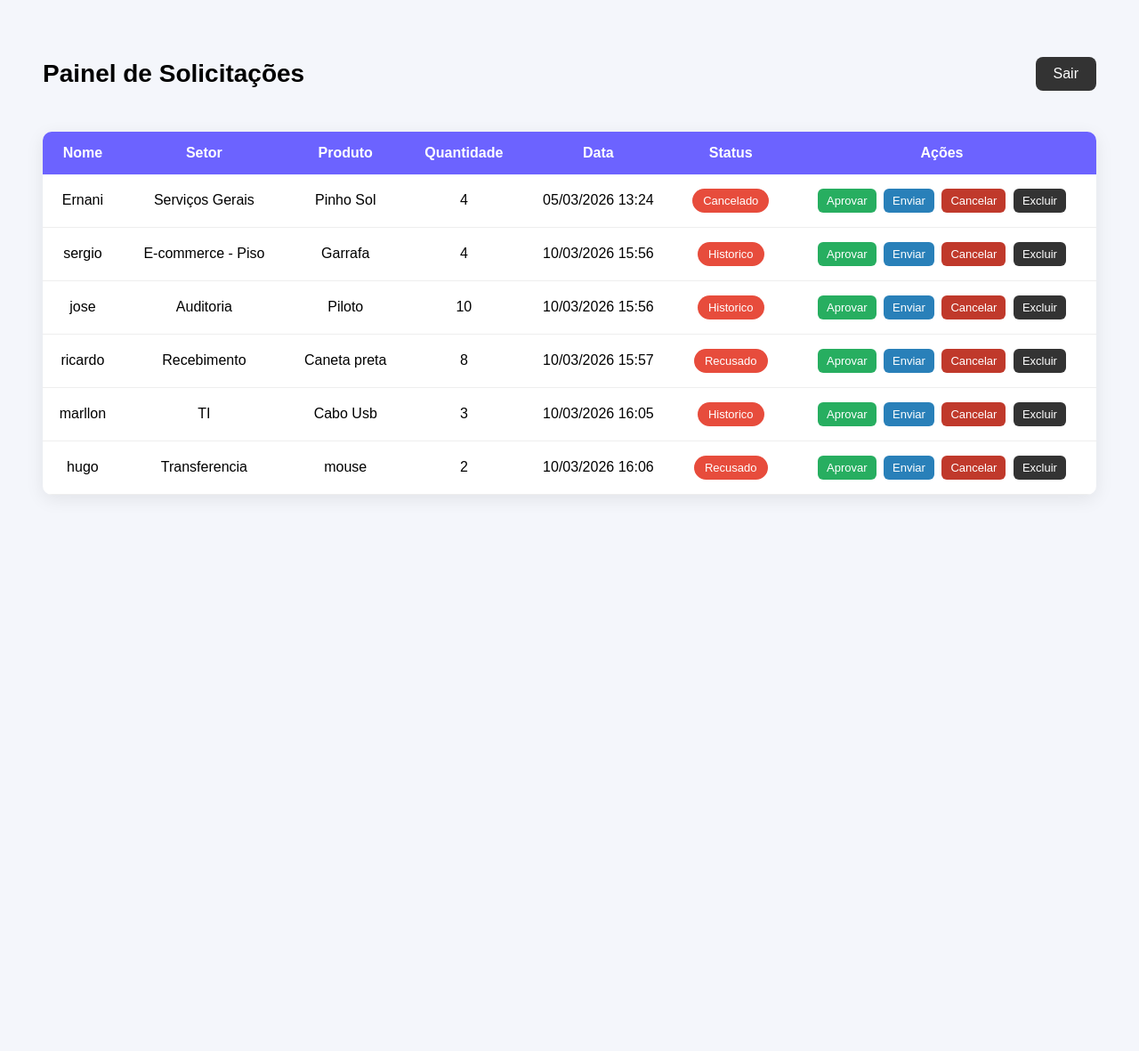
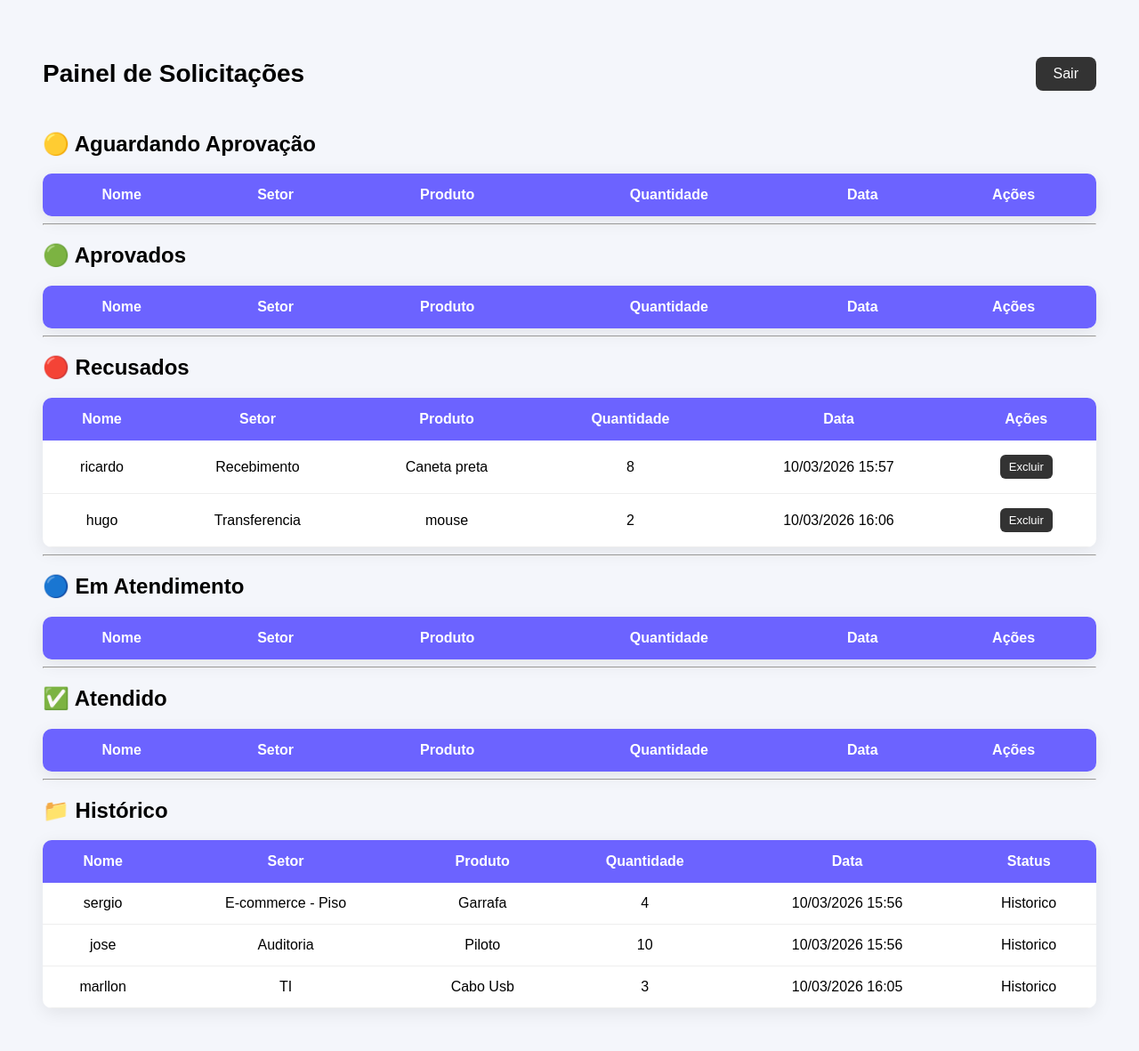
Before and after one commit to marllonvns/sistema-compras, a Flask app: page /admin in a window 1280 px wide. Shown: the whole page at 89% size. Before the commit the page ends 557 px from the top, so only its background shows below. Run offline with Flask 3, Linux system fonts and the light colour scheme; the visitor is signed in with stand-in values (Sample User, id 1); data comes from the database, SQL or seed files in the repository; both versions use the stored data as it was after the commit; lists and menus that the app fills with data are empty.

Commit message:
mudanca na tela de admin

```diff
--- a/app.py
+++ b/app.py
@@ -70,13 +70,27 @@ def admin():
     if not session.get("logado"):
         return redirect(url_for("login"))
 
-    solicitacoes = Solicitacao.query.all()
-    return render_template("admin.html", solicitacoes=solicitacoes)
+    pendentes = Solicitacao.query.filter_by(status="Pendente").all()
+    aprovados = Solicitacao.query.filter_by(status="Aprovado").all()
+    recusados = Solicitacao.query.filter_by(status="Recusado").all()
+    atendimento = Solicitacao.query.filter_by(status="Em Atendimento").all()
+    atendidos = Solicitacao.query.filter_by(status="Atendido").all()
+    historico = Solicitacao.query.filter_by(status="Historico").all()
 
-@app.route("/excluir/<int:id>")
-def excluir(id):
-    solicitacao = Solicitacao.query.get_or_404(id)
-    db.session.delete(solicitacao)
+    return render_template(
+        "admin.html",
+        pendentes=pendentes,
+        aprovados=aprovados,
+        recusados=recusados,
+        atendimento=atendimento,
+        atendidos=atendidos,
+        historico=historico
+    )
+
+@app.route("/status/<int:id>/<novo_status>")
+def mudar_status(id, novo_status):
+    solicitacao = Solicitacao.query.get(id)
+    solicitacao.status = novo_status
     db.session.commit()
     return redirect(url_for("admin"))
 
@@ -100,6 +114,19 @@ def alterar_status(id, novo_status):
 def sucesso():
     return render_template("sucesso.html")
 
+@app.route("/excluir/<int:id>")
+def excluir(id):
+    if not session.get("logado"):
+        return redirect(url_for("login"))
+
+    solicitacao = Solicitacao.query.get(id)
+
+    if solicitacao:
+        db.session.delete(solicitacao)
+        db.session.commit()
+
+    return redirect(url_for("admin"))
+
 with app.app_context():
     db.create_all()
 
--- a/templates/admin.html
+++ b/templates/admin.html
@@ -113,6 +113,22 @@ tr:hover{
     background:#333;
 }
 
+.card{
+    background:white;
+    padding:15px;
+    border-radius:10px;
+    box-shadow:0 5px 15px rgba(0,0,0,0.05);
+    margin-bottom:15px;
+}
+
+.aprovado-card{
+    border-left:5px solid #2ecc71;
+}
+
+.recusado-card{
+    border-left:5px solid #e74c3c;
+}
+
 </style>
 </head>
 
@@ -123,8 +139,170 @@ tr:hover{
 <a href="{{ url_for('logout') }}" class="logout">Sair</a>
 </div>
 
+<h2>🟡 Aguardando Aprovação</h2>
 <table>
+    <thead>
+        <tr>
+            <th>Nome</th>
+            <th>Setor</th>
+            <th>Produto</th>
+            <th>Quantidade</th>
+            <th>Data</th>
+            <th>Ações</th>
+        </tr>
+    </thead>
+    <tbody>
+        {% for s in pendentes %}
+        <tr>
+            <td>{{ s.nome }}</td>
+            <td>{{ s.setor }}</td>
+            <td>{{ s.produto }}</td>
+            <td>{{ s.quantidade }}</td>
+            <td>{{ s.data.strftime('%d/%m/%Y %H:%M') }}</td>
+            <td>
+                <a href="/status/{{ s.id }}/Aprovado" class="btn aprovar">Aprovar</a>
+                <a href="/status/{{ s.id }}/Recusado" class="btn cancelar">Recusar</a>
+            </td>
+        </tr>
+        {% endfor %}
+    </tbody>
+</table>
 
+<hr>
+
+
+<h2>🟢 Aprovados</h2>
+<table>
+    <thead>
+        <tr>
+            <th>Nome</th>
+            <th>Setor</th>
+            <th>Produto</th>
+            <th>Quantidade</th>
+            <th>Data</th>
+            <th>Ações</th>
+        </tr>
+    </thead>
+    <tbody>
+        {% for s in aprovados %}
+        <tr>
+            <td>{{ s.nome }}</td>
+            <td>{{ s.setor }}</td>
+            <td>{{ s.produto }}</td>
+            <td>{{ s.quantidade }}</td>
+            <td>{{ s.data.strftime('%d/%m/%Y %H:%M') }}</td>
+            <td>
+                <a href="/status/{{ s.id }}/Em Atendimento" class="btn enviar">
+                    Iniciar Atendimento
+                </a>
+            </td>
+        </tr>
+        {% endfor %}
+    </tbody>
+</table>
+
+<hr>
+
+<h2>🔴 Recusados</h2>
+<table>
+    <thead>
+        <tr>
+            <th>Nome</th>
+            <th>Setor</th>
+            <th>Produto</th>
+            <th>Quantidade</th>
+            <th>Data</th>
+            <th>Ações</th>
+        </tr>
+    </thead>
+    <tbody>
+        {% for s in recusados %}
+        <tr>
+            <td>{{ s.nome }}</td>
+            <td>{{ s.setor }}</td>
+            <td>{{ s.produto }}</td>
+            <td>{{ s.quantidade }}</td>
+            <td>{{ s.data.strftime('%d/%m/%Y %H:%M') }}</td>
+            <td>
+                <a href="/excluir/{{ s.id }}" class="btn excluir">
+                    Excluir
+                </a>
+            </td>
+        </tr>
+        {% endfor %}
+    </tbody>
+</table>
+
+<hr>
+
+<h2>🔵 Em Atendimento</h2>
+<table>
+    <thead>
+        <tr>
+            <th>Nome</th>
+            <th>Setor</th>
+            <th>Produto</th>
+            <th>Quantidade</th>
+            <th>Data</th>
+            <th>Ações</th>
+        </tr>
+    </thead>
+    <tbody>
+        {% for s in atendimento %}
+        <tr>
+            <td>{{ s.nome }}</td>
+            <td>{{ s.setor }}</td>
+            <td>{{ s.produto }}</td>
+            <td>{{ s.quantidade }}</td>
+            <td>{{ s.data.strftime('%d/%m/%Y %H:%M') }}</td>
+            <td>
+                <a href="/status/{{ s.id }}/Atendido" class="btn aprovar">
+                    Finalizar
+                </a>
+            </td>
+        </tr>
+        {% endfor %}
+    </tbody>
+</table>
+
+<hr>
+
+
+<h2>✅ Atendido</h2>
+<table>
+    <thead>
+        <tr>
+            <th>Nome</th>
+            <th>Setor</th>
+            <th>Produto</th>
+            <th>Quantidade</th>
+            <th>Data</th>
+            <th>Ações</th>
+        </tr>
+    </thead>
+    <tbody>
+        {% for s in atendidos %}
+        <tr>
+            <td>{{ s.nome }}</td>
+            <td>{{ s.setor }}</td>
+            <td>{{ s.produto }}</td>
+            <td>{{ s.quantidade }}</td>
+            <td>{{ s.data.strftime('%d/%m/%Y %H:%M') }}</td>
+            <td>
+                <a href="/status/{{ s.id }}/Historico" class="btn excluir">
+                    Enviar para Histórico
+                </a>
+            </td>
+        </tr>
+        {% endfor %}
+    </tbody>
+</table>
+
+<hr>
+
+
+<h2>📁 Histórico</h2>
+<table>
     <thead>
         <tr>
             <th>Nome</th>
@@ -133,57 +311,18 @@ tr:hover{
             <th>Quantidade</th>
             <th>Data</th>
             <th>Status</th>
-<th>Ações</th>
         </tr>
     </thead>
-
     <tbody>
-
-{% for s in solicitacoes %}
-
+        {% for s in historico %}
         <tr>
-
             <td>{{ s.nome }}</td>
             <td>{{ s.setor }}</td>
             <td>{{ s.produto }}</td>
             <td>{{ s.quantidade }}</td>
-<td>{{ s.data.strftime("%d/%m/%Y %H:%M") }}</td>
-<td>
-
-{% if s.status == "Pendente" %}
-<span class="status pendente">{{ s.status }}</span>
-
-{% elif s.status == "Aprovado" %}
-<span class="status aprovado">{{ s.status }}</span>
-
-{% elif s.status == "Enviado" %}
-<span class="status enviado">{{ s.status }}</span>
-
-{% else %}
-<span class="status cancelado">{{ s.status }}</span>
-{% endif %}
-
-</td>
-
-<td>
-
-<a href="/status/{{ s.id }}/Aprovado" class="btn aprovar">Aprovar</a>
-
-<a href="/status/{{ s.id }}/Enviado" class="btn enviar">Enviar</a>
-
-<a href="/status/{{ s.id }}/Cancelado" class="btn cancelar">Cancelar</a>
-
-<a href="/excluir/{{ s.id }}" class="btn excluir">Excluir</a>
-
-</td>
-
+            <td>{{ s.data.strftime('%d/%m/%Y %H:%M') }}</td>
+            <td>{{ s.status }}</td>
         </tr>
-
         {% endfor %}
-
     </tbody>
-
 </table>
-
-</body>
-</html>
```
Also changed, not shown: instance/solicitacoes.db. Lines whose indentation alone changed are shown as unchanged.
